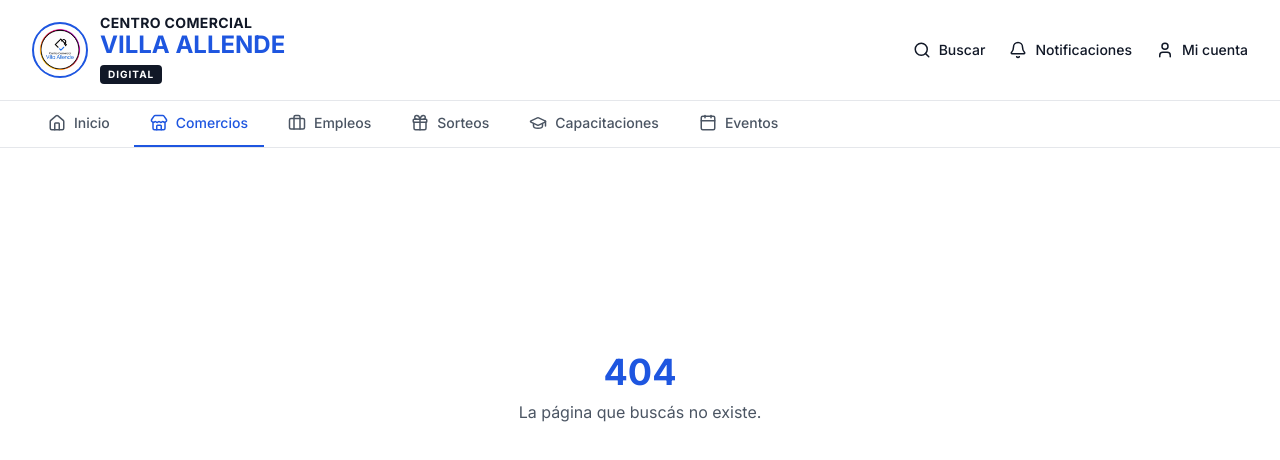
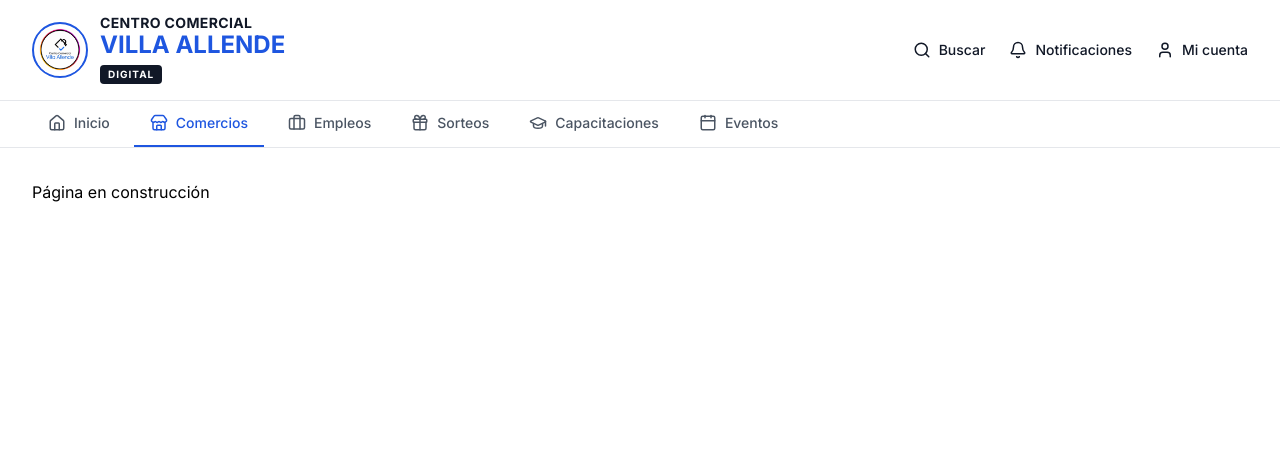
Before and after one commit to Fabriluna18/centro-comercial, a React (Vite) app: page /comercios/1 in a window 1280 px wide. Before the commit this address had no page. Shown: the top 460 px of the page. Built offline with nearby package versions, Linux system fonts and the light colour scheme.

Commit message:
fix: agrega export default a paginas vacias para evitar error de modulo

```diff
--- a/src/pages/Capacitaciones.jsx
+++ b/src/pages/Capacitaciones.jsx
@@ -0,0 +1,3 @@
+export default function Capacitaciones() {
+  return <div className="p-8">Página en construcción</div>;
+}
--- a/src/pages/ComercioDetalle.jsx
+++ b/src/pages/ComercioDetalle.jsx
@@ -1,8 +1,3 @@
-export default function NotFound() {
-  return (
-    <div className="min-h-[60vh] flex flex-col items-center justify-center text-center px-4">
-      <h1 className="text-4xl font-extrabold text-primary mb-2">404</h1>
-      <p className="text-gray-600">La página que buscás no existe.</p>
-    </div>
-  );
+export default function ComercioDetalle() {
+  return <div className="p-8">Página en construcción</div>;
 }
--- a/src/pages/Empleos.jsx
+++ b/src/pages/Empleos.jsx
@@ -0,0 +1,3 @@
+export default function Empleos() {
+  return <div className="p-8">Página en construcción</div>;
+}
--- a/src/pages/Eventos.jsx
+++ b/src/pages/Eventos.jsx
@@ -0,0 +1,3 @@
+export default function Eventos() {
+  return <div className="p-8">Página en construcción</div>;
+}
--- a/src/pages/NotFound.jsx
+++ b/src/pages/NotFound.jsx
@@ -0,0 +1,8 @@
+export default function NotFound() {
+  return (
+    <div className="min-h-[60vh] flex flex-col items-center justify-center text-center px-4">
+      <h1 className="text-4xl font-extrabold text-primary mb-2">404</h1>
+      <p className="text-gray-600">La página que buscás no existe.</p>
+    </div>
+  );
+}
--- a/src/pages/Sorteos.jsx
+++ b/src/pages/Sorteos.jsx
@@ -0,0 +1,3 @@
+export default function Sorteos() {
+  return <div className="p-8">Página en construcción</div>;
+}
```
